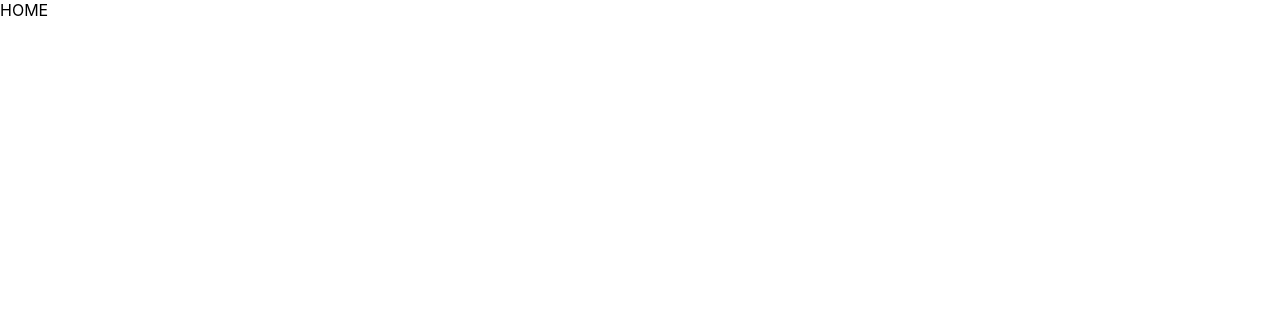
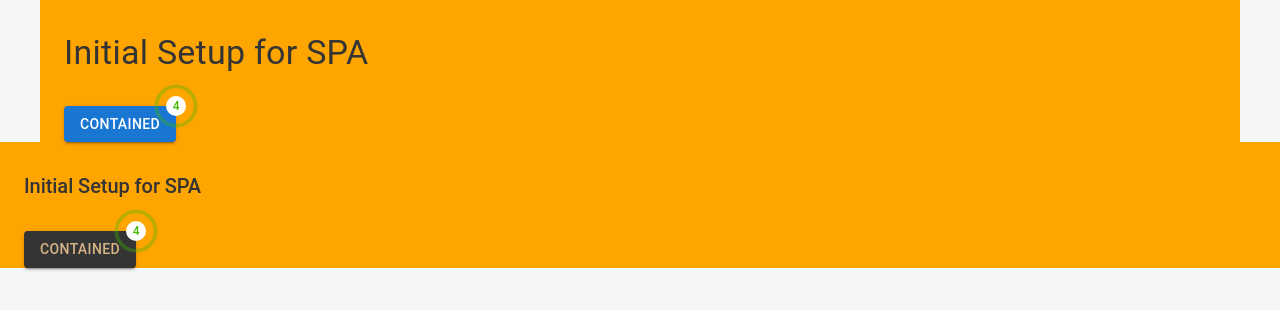
Before and after one commit to ismatbektaylonov-boop/burak-react, a React (Create React App) app: page / in a window 1280 px wide. Shown: the top 310 px of the page. Built offline with nearby package versions, Linux system fonts and the light colour scheme.

Commit message:
feat: MUI customized integration

```diff
--- a/package.json
+++ b/package.json
@@ -3,6 +3,9 @@
 	"version": "0.1.0",
 	"private": true,
 	"dependencies": {
+		"@emotion/react": "^11.14.0",
+		"@emotion/styled": "^11.14.1",
+		"@mui/material": "^9.5.0",
 		"@reduxjs/toolkit": "^1.8.1",
 		"@testing-library/jest-dom": "^4.2.4",
 		"@testing-library/react": "^9.5.0",
--- a/src/app/App.tsx
+++ b/src/app/App.tsx
@@ -1,7 +1,25 @@
+import { Box, Container, Stack, Typography } from '@mui/material'
+import Button from '@mui/material/Button'
 import '../css/app.css'
+import { RippleBadge } from './MaterialTheme/styled'
 
 function App() {
-	return <div>HOME</div>
+	return (
+		<Container sx={{ background: 'orange' }}>
+			<Stack direction={'column'}>
+				<Box sx={{ my: 4 }}>
+					<Typography variant='h4' component={'h4'}>
+						Initial Setup for SPA
+					</Typography>
+				</Box>
+				<Box>
+					<RippleBadge badgeContent={4}>
+						<Button variant='contained'>Contained</Button>
+					</RippleBadge>
+				</Box>
+			</Stack>
+		</Container>
+	)
 }
 
 export default App
--- /dev/null
+++ b/src/app/MaterialTheme/index.ts
@@ -0,0 +1,65 @@
+import { common } from '@mui/material/colors'
+import { createTheme } from '@mui/material/styles'
+import shadow from './shadow'
+import typography from './typography'
+
+/**
+ * LIGHT THEME (DEFAULT)
+ */
+const light = {
+	palette: {
+		type: 'light',
+		background: {
+			default: '#f8f8ff',
+			paper: common.white,
+		},
+		primary: {
+			contrastText: '#d7b586',
+			main: '#343434',
+		},
+		secondary: {
+			contrastText: '#343434',
+			main: '#d7b586',
+		},
+		text: {
+			primary: '#343434',
+			secondary: '#d7b586',
+			dark: common.black,
+		},
+	},
+	components: {
+		MuiContainer: {
+			styleOverrides: {
+				root: {
+					height: '100%',
+				},
+			},
+		},
+		MuiCssBaseline: {
+			styleOverrides: {
+				html: { height: '100%' },
+				body: { background: '#f4f6f8', height: '100%', minHeight: '100%' },
+			},
+		},
+	},
+	shadow,
+	typography,
+}
+
+// A custom theme for this app
+let theme = createTheme(light)
+theme = createTheme(theme, {
+	components: {
+		MuiContainer: {
+			styleOverrides: {
+				maxWidthLg: {
+					[theme.breakpoints.up('lg')]: {
+						maxWidth: '1300px',
+					},
+				},
+			},
+		},
+	},
+})
+
+export default theme
--- /dev/null
+++ b/src/app/MaterialTheme/shadow.ts
@@ -0,0 +1,27 @@
+export default [
+	'none',
+	'0 0 0 1px rgba(63,63,68,0.05), 0 1px 2px 0 rgba(63,63,68,0.15)',
+	'0 0 1px 0 rgba(0,0,0,0.31), 0 2px 2px -2px rgba(0,0,0,0.25)',
+	'0 0 1px 0 rgba(0,0,0,0.31), 0 3px 4px -2px rgba(0,0,0,0.25)',
+	'0 0 1px 0 rgba(0,0,0,0.31), 0 3px 4px -2px rgba(0,0,0,0.25)',
+	'0 0 1px 0 rgba(0,0,0,0.31), 0 4px 6px -2px rgba(0,0,0,0.25)',
+	'0 0 1px 0 rgba(0,0,0,0.31), 0 4px 6px -2px rgba(0,0,0,0.25)',
+	'0 0 1px 0 rgba(0,0,0,0.31), 0 4px 8px -2px rgba(0,0,0,0.25)',
+	'0 0 1px 0 rgba(0,0,0,0.31), 0 5px 8px -2px rgba(0,0,0,0.25)',
+	'0 0 1px 0 rgba(0,0,0,0.31), 0 6px 12px -4px rgba(0,0,0,0.25)',
+	'0 0 1px 0 rgba(0,0,0,0.31), 0 7px 12px -4px rgba(0,0,0,0.25)',
+	'0 0 1px 0 rgba(0,0,0,0.31), 0 6px 16px -4px rgba(0,0,0,0.25)',
+	'0 0 1px 0 rgba(0,0,0,0.31), 0 7px 16px -4px rgba(0,0,0,0.25)',
+	'0 0 1px 0 rgba(0,0,0,0.31), 0 8px 18px -8px rgba(0,0,0,0.25)',
+	'0 0 1px 0 rgba(0,0,0,0.31), 0 9px 18px -8px rgba(0,0,0,0.25)',
+	'0 0 1px 0 rgba(0,0,0,0.31), 0 10px 20px -8px rgba(0,0,0,0.25)',
+	'0 0 1px 0 rgba(0,0,0,0.31), 0 11px 20px -8px rgba(0,0,0,0.25)',
+	'0 0 1px 0 rgba(0,0,0,0.31), 0 12px 22px -8px rgba(0,0,0,0.25)',
+	'0 0 1px 0 rgba(0,0,0,0.31), 0 13px 22px -8px rgba(0,0,0,0.25)',
+	'0 0 1px 0 rgba(0,0,0,0.31), 0 14px 24px -8px rgba(0,0,0,0.25)',
+	'0 0 1px 0 rgba(0,0,0,0.31), 0 16px 28px -8px rgba(0,0,0,0.25)',
+	'0 0 1px 0 rgba(0,0,0,0.31), 0 18px 30px -8px rgba(0,0,0,0.25)',
+	'0 0 1px 0 rgba(0,0,0,0.31), 0 20px 32px -8px rgba(0,0,0,0.25)',
+	'0 0 1px 0 rgba(0,0,0,0.31), 0 22px 34px -8px rgba(0,0,0,0.25)',
+	'0 0 1px 0 rgba(0,0,0,0.31), 0 24px 36px -8px rgba(0,0,0,0.25)',
+]
--- /dev/null
+++ b/src/app/MaterialTheme/styled.ts
@@ -0,0 +1,30 @@
+import Badge from '@mui/material/Badge'
+import { styled } from '@mui/material/styles'
+
+export const RippleBadge = styled(Badge)(({ theme }) => ({
+	'& .MuiBadge-badge': {
+		color: '#44b700',
+		background: 'white',
+		'&::after': {
+			position: 'absolute',
+			top: '-2px',
+			left: '-2px',
+			width: '120%',
+			height: '120%',
+			borderRadius: '50%',
+			animation: 'ripple 1.2s infinite ease-in-out',
+			border: '2px solid currentColor',
+			content: '""',
+		},
+	},
+	'@keyframes ripple': {
+		'0%': {
+			transform: 'scale(.8)',
+			opacity: 1,
+		},
+		'100%': {
+			transform: 'scale(2.4)',
+			opacity: 0,
+		},
+	},
+}))
--- /dev/null
+++ b/src/app/MaterialTheme/typography.ts
@@ -0,0 +1,35 @@
+export default {
+	h1: {
+		fontWeight: 500,
+		fontSize: 35,
+		letterSpacing: '-0.24px',
+	},
+	h2: {
+		fontWeight: 500,
+		fontSize: 29,
+		letterSpacing: '-0.24px',
+	},
+	h3: {
+		fontWeight: 500,
+		fontSize: 24,
+		letterSpacing: '-0.06px',
+	},
+	h4: {
+		fontWeight: 500,
+		fontSize: 20,
+		letterSpacing: '-0.06px',
+	},
+	h5: {
+		fontWeight: 500,
+		fontSize: 16,
+		letterSpacing: '-0.05px',
+	},
+	h6: {
+		fontWeight: 500,
+		fontSize: 14,
+		letterSpacing: '-0.05px',
+	},
+	overline: {
+		fontWeight: 500,
+	},
+}
--- a/src/index.tsx
+++ b/src/index.tsx
@@ -1,7 +1,10 @@
+import CssBaseline from '@mui/material/CssBaseline'
+import { ThemeProvider } from '@mui/material/styles'
 import React from 'react'
 import ReactDOM from 'react-dom'
 import { Provider } from 'react-redux'
 import App from './app/App'
+import theme from './app/MaterialTheme'
 import { store } from './app/store'
 import './css/index.css'
 import reportWebVitals from './reportWebVitals'
@@ -10,6 +13,10 @@ ReactDOM.render(
 	<React.StrictMode>
 		<Provider store={store}>
 			<App />
+			<ThemeProvider theme={theme}>
+				<CssBaseline />
+				<App />
+			</ThemeProvider>
 		</Provider>
 	</React.StrictMode>,
 	document.getElementById('root'),
```
Also changed, not shown: 1 other file (tests, documents, lock files or other folders).
